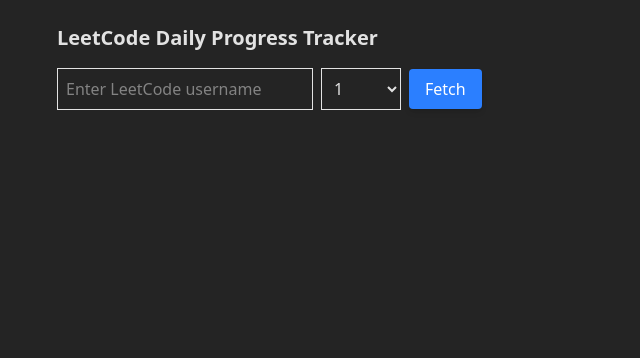
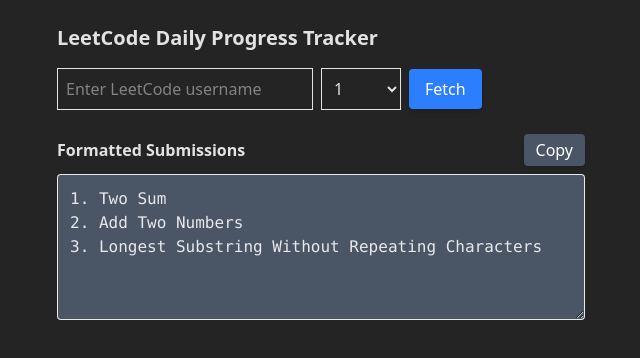
Before and after one commit to blin4504/lctoday, a React (Vite) app: page / in a window 1280 px wide. Shown: the top 358 px of the page, without its empty margins (319-959 px from the left). Built offline with nearby package versions, Linux system fonts and the light colour scheme.

Commit message:
fix a problem where result can be undefined

```diff
--- a/src/App.jsx
+++ b/src/App.jsx
@@ -4,13 +4,37 @@
 function App() {
   const [username, setUsername] = useState("");
   const [days, setDays] = useState(1);
-  const [results, setResults] = useState([]);
+  const [results, setResults] = useState([
+    {
+      id: "1",
+      title: "Two Sum",
+      titleSlug: "two-sum",
+      timestamp: 1713120000,
+    },
+    {
+      id: "2",
+      title: "Add Two Numbers",
+      titleSlug: "add-two-numbers",
+      timestamp: 1713206400,
+    },
+    {
+      id: "3",
+      title: "Longest Substring Without Repeating Characters",
+      titleSlug: "longest-substring-without-repeating-characters",
+      timestamp: 1713292800,
+    },
+  ]);
   const [copied, setCopied] = useState(false);
 
   const handleFetch = async () => {
-    const raw = await fetchRecentSubmissions(username);
-    const filtered = filterByDays(raw, days);
-    setResults(filtered);
+    try {
+        const raw = await fetchRecentSubmissions(username);
+        const filtered = filterByDays(raw || [], days);
+        setResults(Array.isArray(filtered) ? filtered : []);
+      } catch (error) {
+        console.error("Fetch error:", error);
+        setResults([]);
+      }
   };
 
   return (
```
